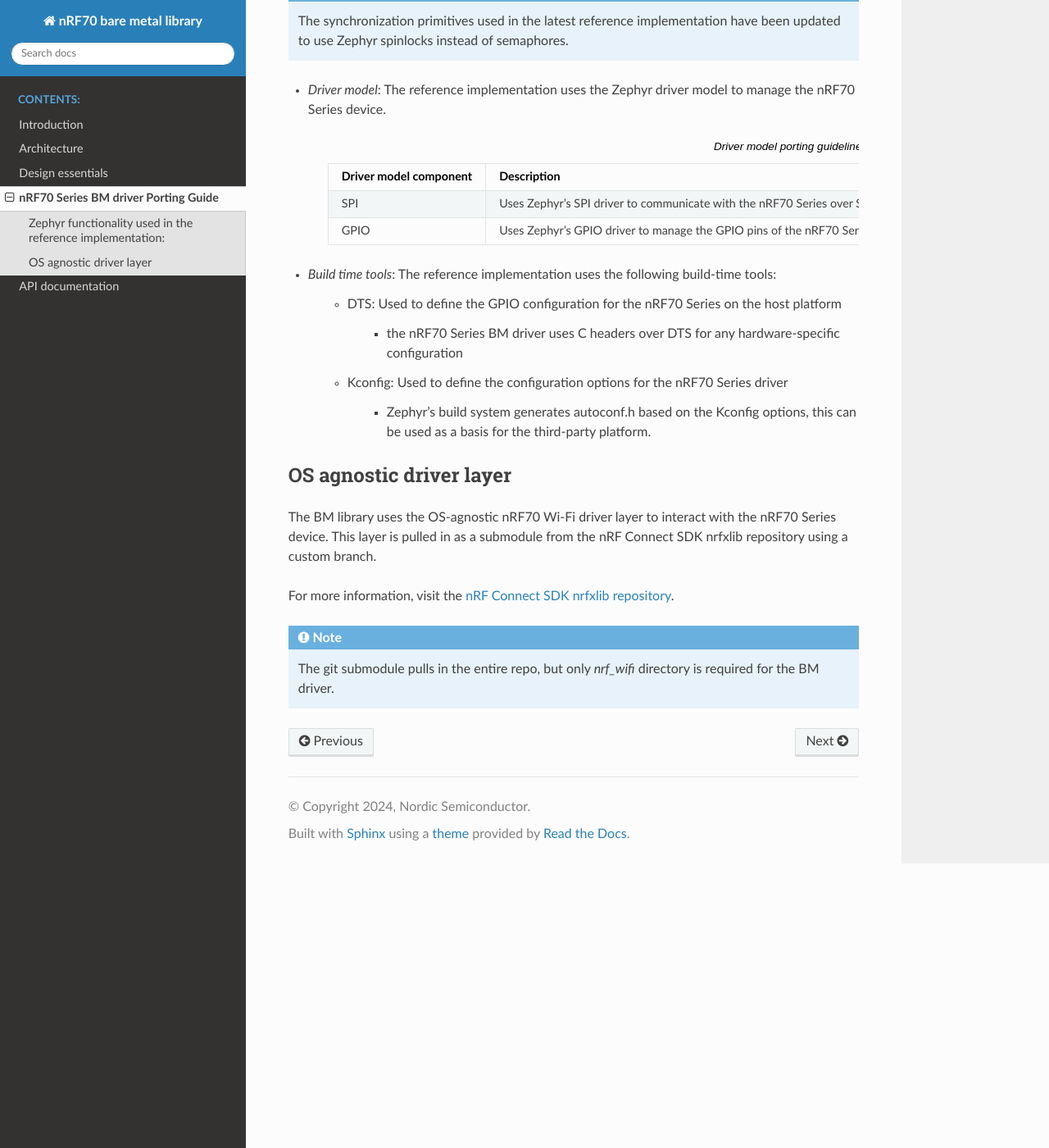
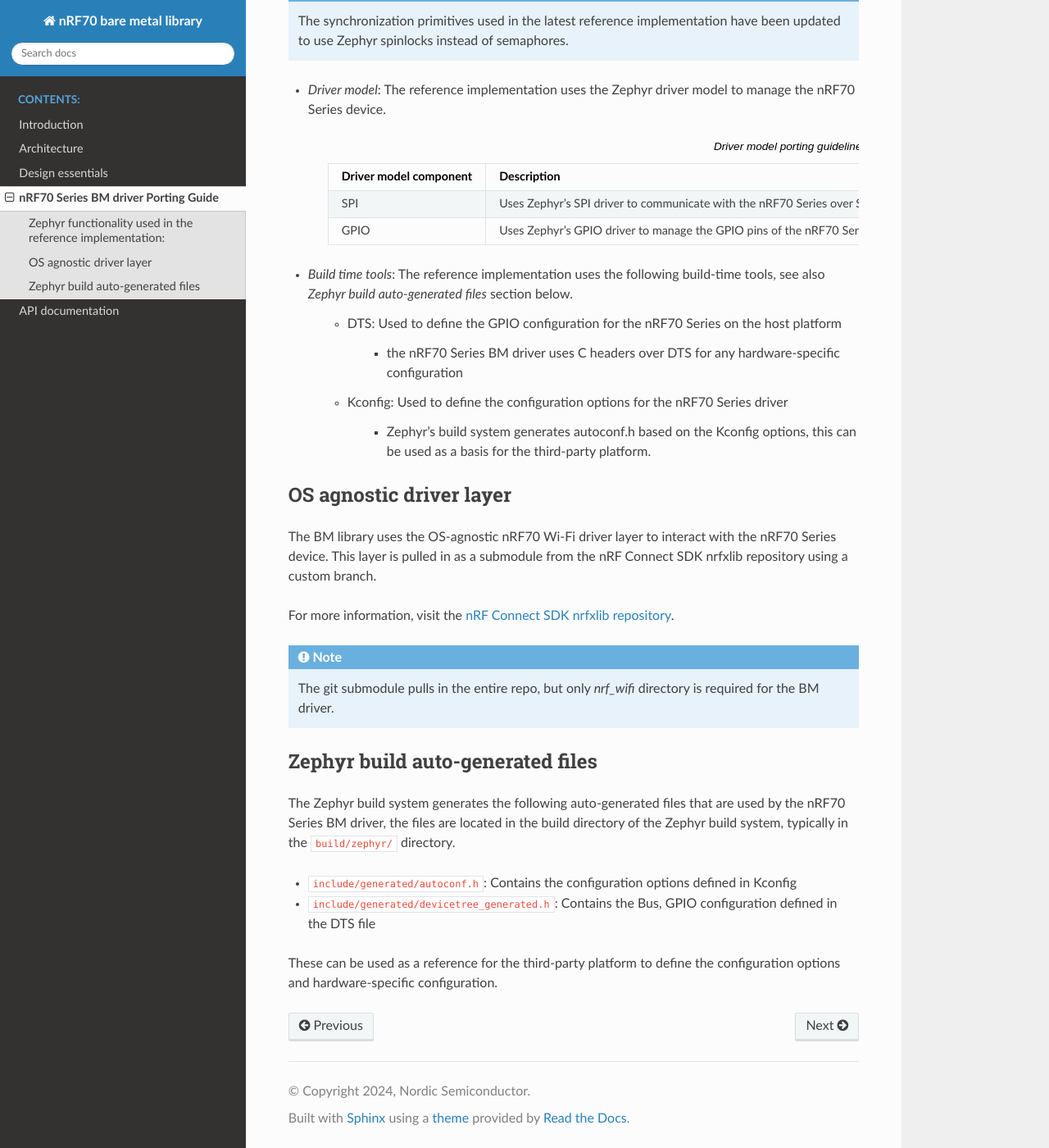
Before and after one commit to nrfconnect/nrf70-bm, a Sphinx documentation site: the page built from nrf70_bm_lib/docs/source/nrf70_bm_porting_guide.rst, in a window 1280 px wide and 1400 px high, scrolled down 709 px. Shown: the whole window at 82% size. Built offline with Sphinx 7.4.7 and the Read the Docs theme 2.0.0, drawn with Linux system fonts in a browser that asks for light colours.

Commit message:
Add a section about auto-generated files
This helps port of configuration and DTS.

Signed-off-by: Chaitanya Tata <Chaitanya.Tata@nordicsemi.no>

```diff
--- a/nrf70_bm_lib/docs/source/nrf70_bm_porting_guide.rst
+++ b/nrf70_bm_lib/docs/source/nrf70_bm_porting_guide.rst
@@ -67,7 +67,7 @@
         - bus_qspi_dev_add()/bus_qspi_dev_rem()
         - gpio_pin_configure_dt()
 
-* *Build time tools*: The reference implementation uses the following build-time tools:
+* *Build time tools*: The reference implementation uses the following build-time tools, see also `Zephyr build auto-generated files` section below.
 
     - DTS: Used to define the GPIO configuration for the nRF70 Series on the host platform
 
@@ -88,3 +88,14 @@
 .. note ::
 
    The git submodule pulls in the entire repo, but only `nrf_wifi` directory is required for the BM driver.
+
+Zephyr build auto-generated files
+*********************************
+
+The Zephyr build system generates the following auto-generated files that are used by the nRF70 Series BM driver,
+the files are located in the build directory of the Zephyr build system, typically in the ``build/zephyr/`` directory.
+
+- ``include/generated/autoconf.h``: Contains the configuration options defined in Kconfig
+- ``include/generated/devicetree_generated.h``: Contains the Bus, GPIO configuration defined in the DTS file
+
+These can be used as a reference for the third-party platform to define the configuration options and hardware-specific configuration.
```
